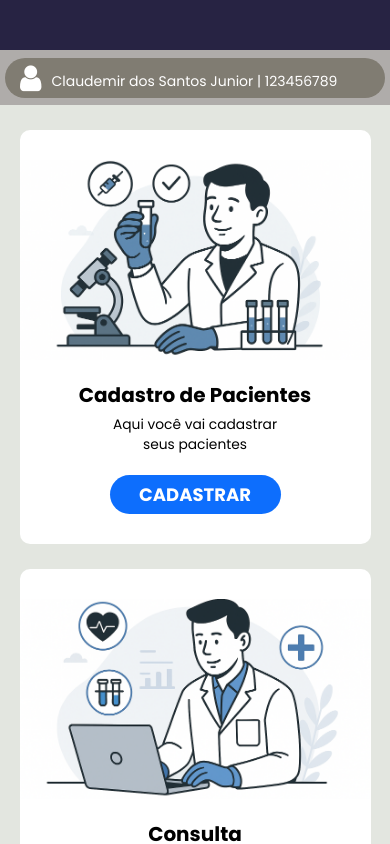
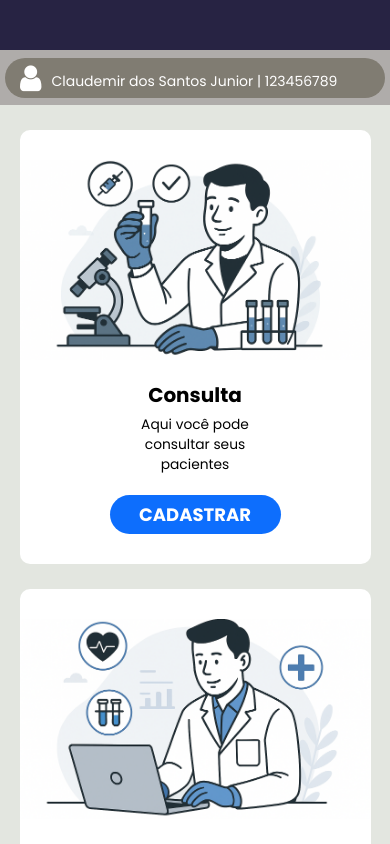
Before and after one commit to Claudemir786/Biomed-Parasitologia-App-Mobile, a React Native app: screen /Inicio in a window 390 px wide. Built offline with nearby package versions, Linux system fonts and the light colour scheme.

Commit message:
alteração nos Cards

```diff
--- a/src/Pages/TelaPrincipal.js
+++ b/src/Pages/TelaPrincipal.js
@@ -12,16 +12,16 @@
           <Cabecalho />
           <ScrollView style={styles.body} showsVerticalScrollIndicator={false}>
             <Card
-              titulo="Cadastro de Pacientes"
-              subtitulo="Aqui você vai cadastrar seus pacientes"
-              imagem={require("../Assets/img/CARD_2_ALUNO.png")}
-              local={() => navigation.navigate("CadastroPaciente")}
+              titulo="Consulta"
+              subtitulo="Aqui você pode consultar seus pacientes"
+              imagem={require("../Assets/img/cardAluno.png")}
+              local={() => navigation.getParent()?.navigate("ConsultaPaciente")}
             />
             <Card
-            titulo="Consulta"
-            subtitulo="Aqui você pode consultar seus pacientes"
-            imagem={require("../Assets/img/CARD_1_ALUNO.png")}
-            local={() => navigation.navigate("ConsultaPaciente")}
+              titulo="Cadastro de exames"
+              subtitulo="Aqui você vai cadastrar seus exames"
+              imagem={require("../Assets/img/cardAlunoo.png")}
+              local={() => navigation.getParent()?.navigate("CadastroExame")}
             />
             <Card
               titulo="Cadastro de exames"
```
Also changed, not shown: src/Assets/img/cardAluno.png (renamed from src/Assets/img/CARD_2_ALUNO.png), src/Assets/img/cardAlunoo.png (renamed from src/Assets/img/CARD_1_ALUNO.png).
